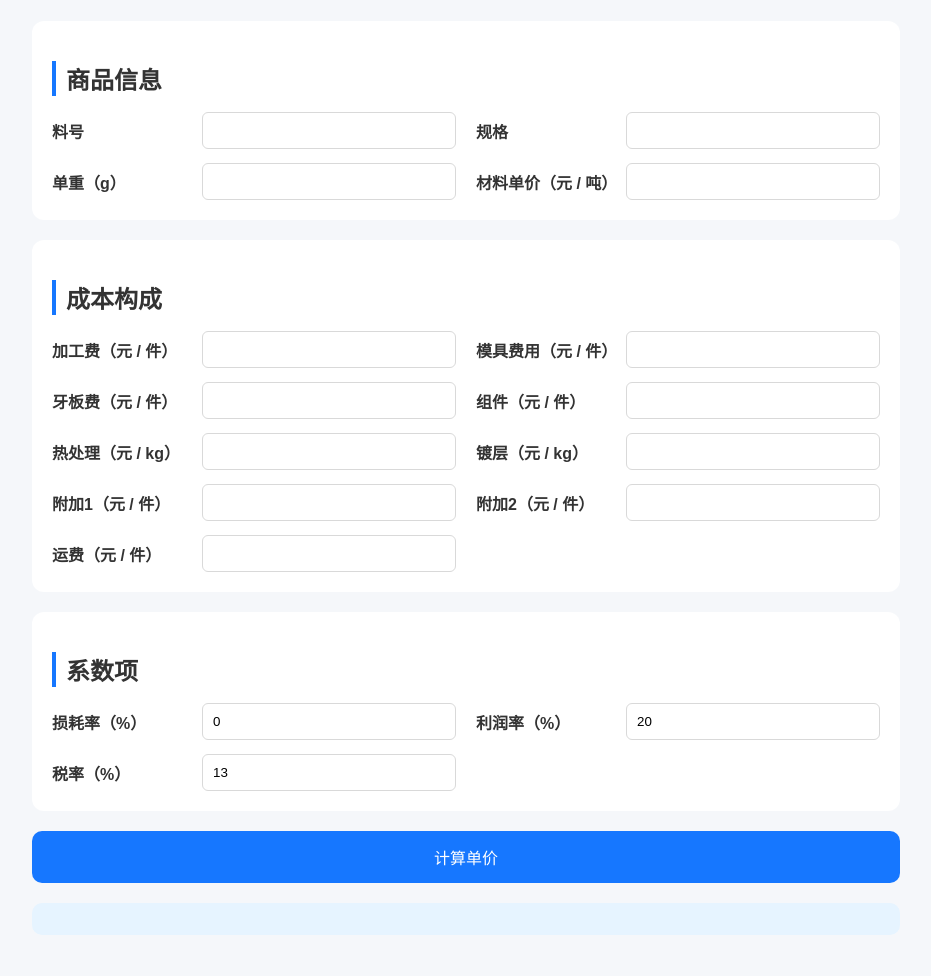
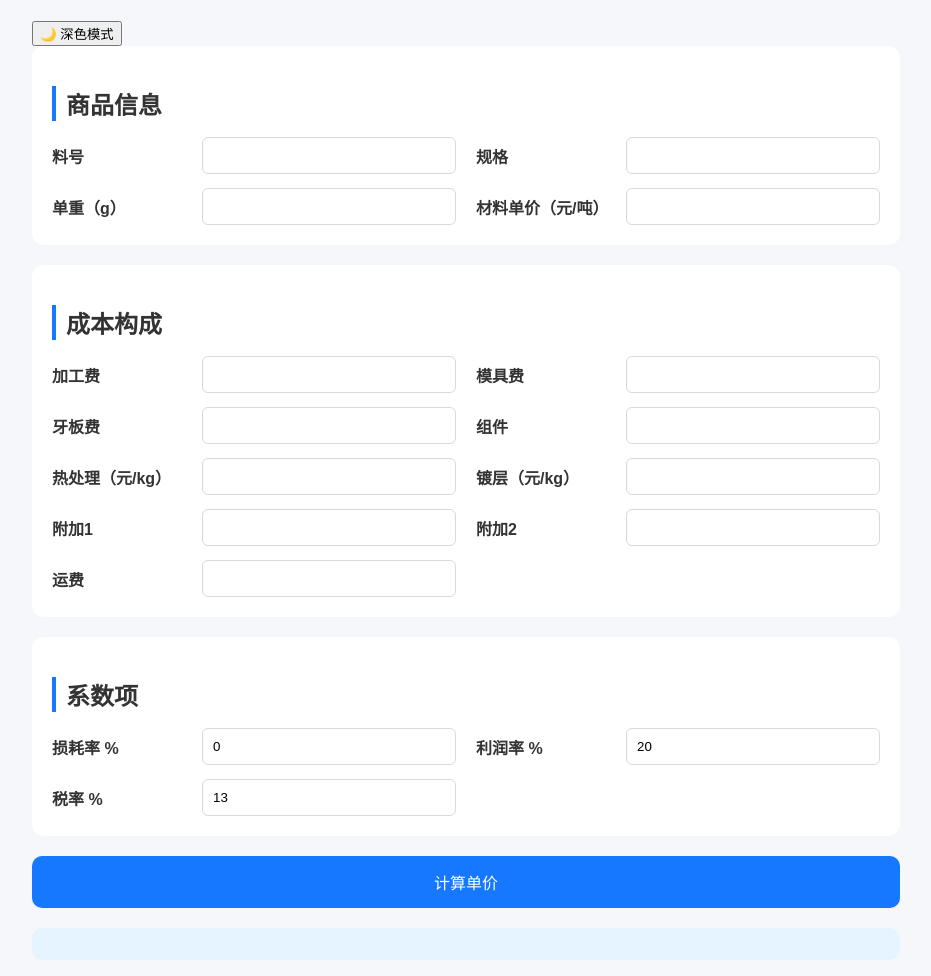
Before and after one commit to TXDYSYZF/zhongmaojisuan, a plain HTML site: page index.html in a window 1280 px wide. Shown: the part 86-1062 px from the top of the page, without its empty margins (174-1105 px from the left). Before the commit the page ends 1037 px from the top, so only its background shows below. Drawn offline with Linux system fonts and the light colour scheme.

Commit message:
Update index.html

```diff
--- a/index.html
+++ b/index.html
@@ -2,14 +2,17 @@
 <html lang="zh-CN">
 <head>
   <meta charset="UTF-8" />
-  <meta name="viewport" content="width=device-width, initial-scale=1.0" />
+  <meta name="viewport" content="width=device-width, initial-scale=1.0"/>
   <title>成本分析定价系统</title>
   <link rel="stylesheet" href="style.css" />
 </head>
 
 <body>
   <div class="app">
-    <h1>成本分析定价</h1>
+    <header class="top">
+      <h1>成本分析定价</h1>
+      <button class="theme-btn" onclick="toggleTheme()">🌙 深色模式</button>
+    </header>
 
     <!-- 商品信息 -->
     <section class="card">
@@ -28,7 +31,7 @@
           <input id="weight" type="number" step="0.0001" />
         </div>
         <div class="form-item">
-          <label>材料单价（元 / 吨）</label>
+          <label>材料单价（元/吨）</label>
           <input id="materialPrice" type="number" />
         </div>
       </div>
@@ -38,42 +41,15 @@
     <section class="card">
       <h2>成本构成</h2>
       <div class="form-grid">
-        <div class="form-item">
-          <label>加工费（元 / 件）</label>
-          <input id="process" type="number" />
-        </div>
-        <div class="form-item">
-          <label>模具费用（元 / 件）</label>
-          <input id="mold" type="number" />
-        </div>
-        <div class="form-item">
-          <label>牙板费（元 / 件）</label>
-          <input id="die" type="number" />
-        </div>
-        <div class="form-item">
-          <label>组件（元 / 件）</label>
-          <input id="components" type="number" />
-        </div>
-        <div class="form-item">
-          <label>热处理（元 / kg）</label>
-          <input id="heat" type="number" />
-        </div>
-        <div class="form-item">
-          <label>镀层（元 / kg）</label>
-          <input id="plating" type="number" />
-        </div>
-        <div class="form-item">
-          <label>附加1（元 / 件）</label>
-          <input id="extra1" type="number" />
-        </div>
-        <div class="form-item">
-          <label>附加2（元 / 件）</label>
-          <input id="extra2" type="number" />
-        </div>
-        <div class="form-item">
-          <label>运费（元 / 件）</label>
-          <input id="freight" type="number" />
-        </div>
+        <div class="form-item"><label>加工费</label><input id="process" type="number" /></div>
+        <div class="form-item"><label>模具费</label><input id="mold" type="number" /></div>
+        <div class="form-item"><label>牙板费</label><input id="die" type="number" /></div>
+        <div class="form-item"><label>组件</label><input id="components" type="number" /></div>
+        <div class="form-item"><label>热处理（元/kg）</label><input id="heat" type="number" /></div>
+        <div class="form-item"><label>镀层（元/kg）</label><input id="plating" type="number" /></div>
+        <div class="form-item"><label>附加1</label><input id="extra1" type="number" /></div>
+        <div class="form-item"><label>附加2</label><input id="extra2" type="number" /></div>
+        <div class="form-item"><label>运费</label><input id="freight" type="number" /></div>
       </div>
     </section>
 
@@ -81,18 +57,9 @@
     <section class="card">
       <h2>系数项</h2>
       <div class="form-grid">
-        <div class="form-item">
-          <label>损耗率（%）</label>
-          <input id="loss" type="number" value="0" />
-        </div>
-        <div class="form-item">
-          <label>利润率（%）</label>
-          <input id="profit" type="number" value="20" />
-        </div>
-        <div class="form-item">
-          <label>税率（%）</label>
-          <input id="tax" type="number" value="13" />
-        </div>
+        <div class="form-item"><label>损耗率 %</label><input id="loss" type="number" value="0" /></div>
+        <div class="form-item"><label>利润率 %</label><input id="profit" type="number" value="20" /></div>
+        <div class="form-item"><label>税率 %</label><input id="tax" type="number" value="13" /></div>
       </div>
     </section>
 
```
